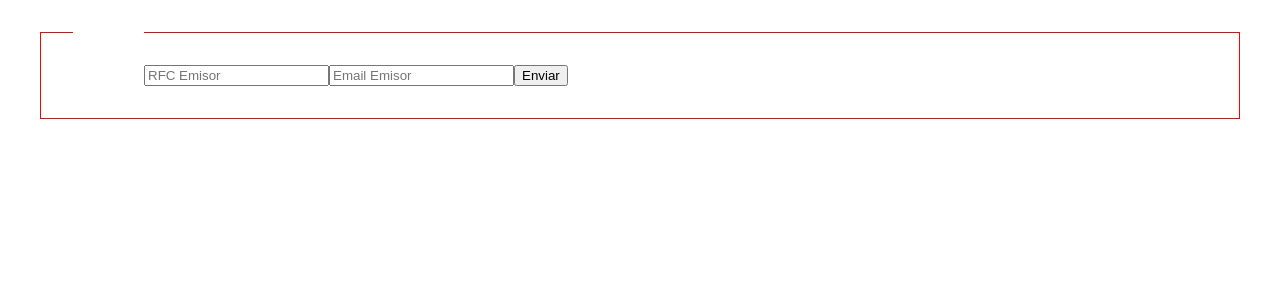
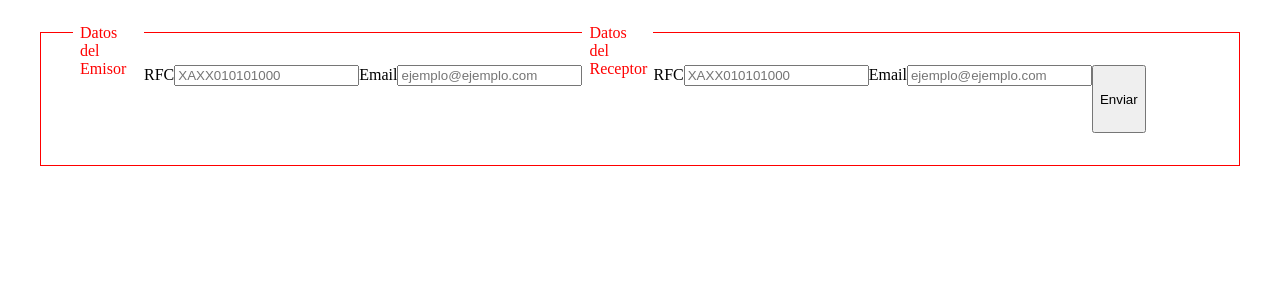
Before and after one commit to onarvaez3/reactBasicStaticWebApp, a React (Create React App) app: page / in a window 1280 px wide. Shown: the top 300 px of the page. Built offline with nearby package versions, Linux system fonts and the light colour scheme; the HTML template or start-up script is replaced by a standard one.

Commit message:
Update App.js

```diff
--- a/src/App.js
+++ b/src/App.js
@@ -10,7 +10,9 @@ class App extends React.Component {
 
 class RequestForm extends React.Component {
   state = { rfc_emisor: '',
-            email_emisor: '' };
+            email_emisor: '',
+            rfc_receptor: '',
+            email_receptor: '' };
   data = {  rfc_emisor: "NAOO890331S25",
             email_emisor: "narvaez.oscar@live.com",
             rfc_receptor: "ABCD12542223S2",
@@ -18,6 +20,10 @@ class RequestForm extends React.Component {
   }
 
   handleSubmit = async (event) => {
+    event.preventDefault();
+    this.data.email_receptor = this.state.email_receptor;
+    this.data.rfc_receptor = this.state.rfc_receptor;
+
     const settings = {
       method: 'POST',
       headers: {
@@ -27,29 +33,67 @@ class RequestForm extends React.Component {
       body: JSON.stringify(this.data)
     };
 
-    event.preventDefault();
-    const fetchResponse = await fetch('api/func-http-process-request', settings);
-    await fetchResponse.json();
+    fetch('api/func-http-process-request', settings)
+      .then(async response => {
+        if(!response.ok)
+        {
+          console.error(response.statusText);
+        }
+      })
+      .catch(error => {
+        console.error(error);
+      })
   }
 
   render() {
     return (
       <form onSubmit={this.handleSubmit}>
-        <span className='formtext'></span>
+        <span className='formtext'>Datos del Emisor</span>
+        <label>
+          RFC
         <input
         type='text'
         value={this.state.rfc_emisor}
         onChange={event => this.setState({rfc_emisor : event.target.value})}
-        placeholder='RFC Emisor'
+        placeholder='XAXX010101000'
         required
         />
+        </label>
+
+        <label>
+          Email
+          <input
+          type='text'
+          value={this.state.email_emisor}
+          onChange={event => this.setState({email_emisor : event.target.value})}
+          placeholder='ejemplo@ejemplo.com'
+          required
+          />
+        </label>
+
+        <span className='formtext'>Datos del Receptor</span>
+        <label>
+          RFC
         <input
         type='text'
-        value={this.state.email_emisor}
-        onChange={event => this.setState({email_emisor : event.target.value})}
-        placeholder='Email Emisor'
+        value={this.state.rfc_receptor}
+        onChange={event => this.setState({rfc_receptor : event.target.value})}
+        placeholder='XAXX010101000'
         required
         />
+        </label>
+
+        <label>
+          Email
+          <input
+          type='text'
+          value={this.state.email_receptor}
+          onChange={event => this.setState({email_receptor : event.target.value})}
+          placeholder='ejemplo@ejemplo.com'
+          required
+          />
+        </label>
+
         <button>Enviar</button>
       </form>
     )
```
